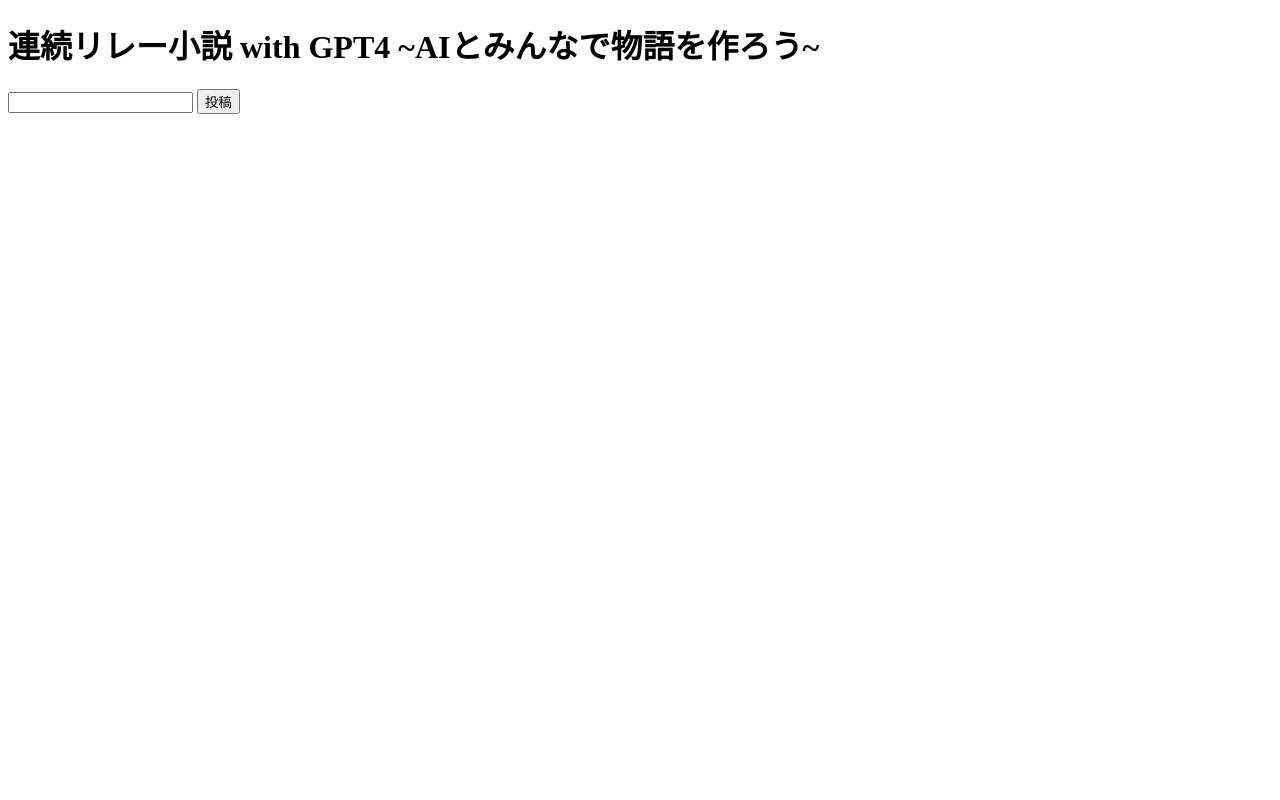
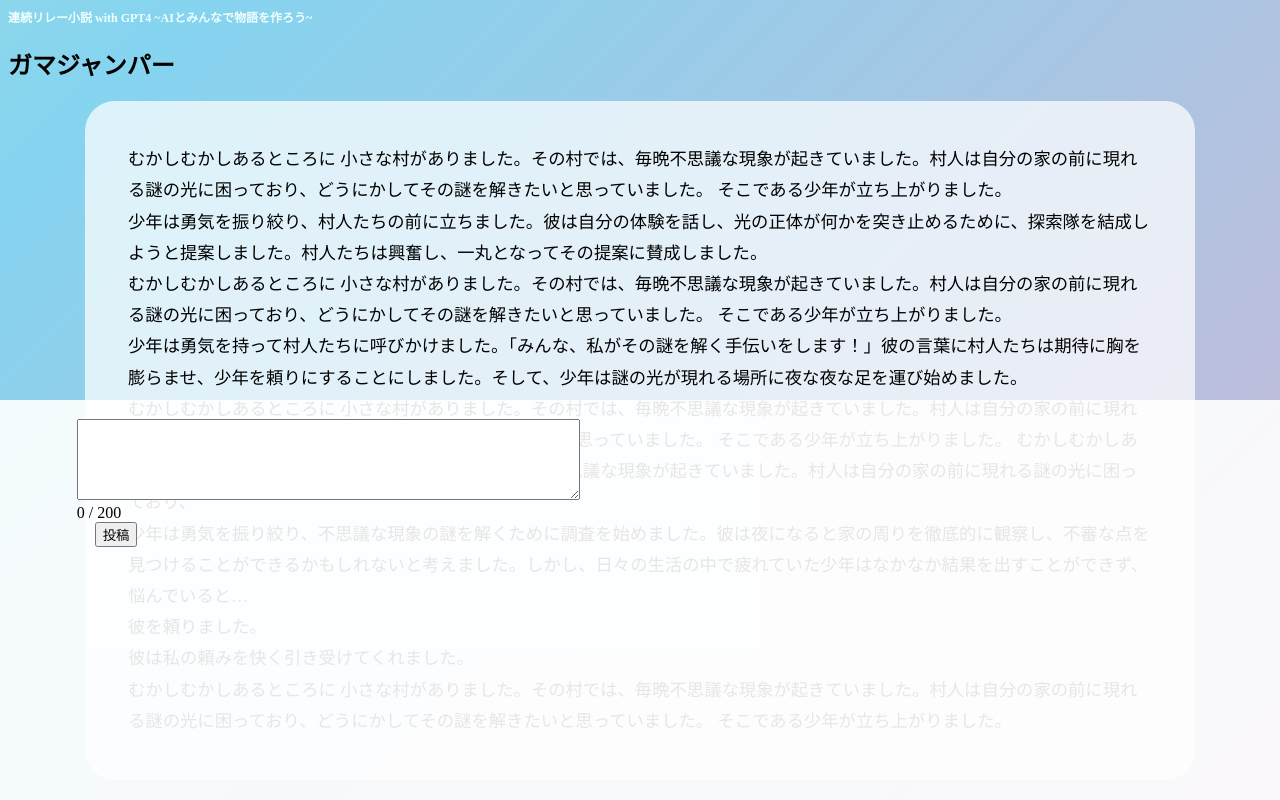
Before and after one commit to murataka9/Relay-novel-GPT, a Flask app: page / in a window 1280 px wide. Run offline with Flask 3, Linux system fonts and the light colour scheme; data that the repository does not hold is empty.

Commit message:
change css

```diff
--- a/app.py
+++ b/app.py
@@ -1,14 +1,21 @@
-from flask import Flask, render_template, request, send_from_directory
+from flask import Flask, render_template, request, send_from_directory, jsonify
 import openai
 from dotenv import load_dotenv
 import os
 import csv
-import prompt
+from prompts_cal import *
 import json
 
 # API load
-load_dotenv()
+load_dotenv(verbose=True)
+dotenv_path = "/.env"
+load_dotenv(dotenv_path)
 openai.api_key = os.getenv("OPENAI_API_KEY")
+
+summary = ""
+title = "ガマジャンパー"
+prompts = [] # use a list to store the story
+TOKEN_THRESHOLD = 400
 
 # New flask instance
 app = Flask(__name__)
@@ -21,17 +28,26 @@
 # ユーザーの入力に対して、続きを生成する
 @app.route('/submit', methods=['POST'])
 def submit():
+
+    global summary, title, prompts  # Add this line to access the global variables
     input_text = request.form['text']
+    print("submited: "+input_text)
 
-    # トークン数が上限に達するかどうかをチェックし、達する場合は要約とタイトルを更新します
+    # summary, title, prompts の初期化
+    if not prompts:
+        summary = ""
+        title = "ガマジャンパー"
+
+    # トークン数が上限に達するかどうかをチェックし、達する場合は要約とタイトルを更新
     if count_tokens(input_text) + count_tokens(summary) >= TOKEN_THRESHOLD:
         summary = generate_gpt_summary(prompts)
         title = generate_gpt_title(prompts)
         prompts = [summary]
+        print("Token limit: prompts: {}, title: {}".format(prompts, title))
 
     prompts.append(input_text)
 
-    with open('story.csv', 'w', newline='', encoding='utf-8') as csvfile:
+    with open('static/story.csv', 'w', newline='', encoding='utf-8') as csvfile:
         story_writer = csv.writer(csvfile)
         story_writer.writerow([title, summary] + prompts)
 
@@ -43,10 +59,10 @@
 # 障害対策（立ち上げた時にcsvを読み込む）
 @app.route('/load_story')
 def load_story():
-    if not os.path.exists('story.csv'):
+    if not os.path.exists('static/story.csv'):
         return jsonify({"story": [], "title": ""})
 
-    with open('story.csv', 'r', newline='', encoding='utf-8') as csvfile:
+    with open('static/story.csv', 'r', newline='', encoding='utf-8') as csvfile:
         story_reader = csv.reader(csvfile)
         title, summary, *story_data = next(story_reader)
 
--- a/static/app.js
+++ b/static/app.js
@@ -1,6 +1,22 @@
 $(document).ready(function() {
         // ページ読み込み時に物語をロードする
         loadStory();
+        console.log('ストーリーが読み込まれました。')
+
+    $("#user-input").on("input", function () {
+        const maxLength = 200;
+        const charCount = $("#user-input").val().length;
+
+        if (charCount > maxLength) {
+            $("#error-message").show();
+            $("#submit-button").prop("disabled", true);
+        } else {
+            $("#error-message").hide();
+            $("#submit-button").prop("disabled", false);
+        }
+
+        $("#char-counter").text(charCount + " / " + maxLength);
+    });
 
     $("#input-form").on("submit", function(event) {
         event.preventDefault();
--- /dev/null
+++ b/static/main.css
@@ -0,0 +1,70 @@
+@keyframes gradient-background {
+    0% {
+        background-position: 0% 50%;
+    }
+
+    50% {
+        background-position: 100% 50%;
+    }
+
+    100% {
+        background-position: 0% 50%;
+    }
+}
+
+body {
+    background-image: linear-gradient(-45deg,#f9a5c5, #85d4f0, rgb(239, 245, 159));
+    background-size: 300% 300%;
+    animation: gradient-background 25s ease infinite;
+}
+
+h1 {
+    font-size: 9pt;
+    font-weight:2px;
+    color: azure;
+}
+
+.story{
+    background-color: rgba(255, 255, 255, 0.716);
+    padding: 2.5em;
+    width: 80vw;
+    margin: 0 auto;
+    font-family: serif;
+    font-size: 13pt;
+    line-height: 1.8em;
+    border-radius: 30px 30px 30px 30px;
+}
+
+.forms{
+    display: block;
+    position: fixed;
+    /*ポジションを固定する*/
+    bottom: 0px;
+    /*一番上に設置*/
+    left: 0px;
+    z-index: 9999;
+    /*どの要素よりも上にくるように*/
+    background-color: rgba(255, 255, 255, 0.9);
+    /*メニューバー背景色*/
+    width: 100vw;
+    height: 50vh;
+    /*横幅を100%に*/
+    padding: 0 0;
+}
+
+.user_area{
+    width:88vw;
+    margin: 0 auto;
+    padding: 1.2em;
+}
+
+.textarea{
+    float: left;
+    width: 50vw;
+    margin: 0 auto;
+}
+.submit-button{
+    width: 10vw;
+    margin-left: 10px;
+    padding: 0.5em;
+}
--- /dev/null
+++ b/static/story.csv
@@ -0,0 +1,5 @@
+ガマジャンパー,,"むかしむかしあるところに
+小さな村がありました。その村では、毎晩不思議な現象が起きていました。村人は自分の家の前に現れる謎の光に困っており、どうにかしてその謎を解きたいと思っていました。
+そこである少年が立ち上がりました。",少年は勇気を振り絞り、村人たちの前に立ちました。彼は自分の体験を話し、光の正体が何かを突き止めるために、探索隊を結成しようと提案しました。村人たちは興奮し、一丸となってその提案に賛成しました。,むかしむかしあるところに 小さな村がありました。その村では、毎晩不思議な現象が起きていました。村人は自分の家の前に現れる謎の光に困っており、どうにかしてその謎を解きたいと思っていました。 そこである少年が立ち上がりました。,少年は勇気を持って村人たちに呼びかけました。「みんな、私がその謎を解く手伝いをします！」彼の言葉に村人たちは期待に胸を膨らませ、少年を頼りにすることにしました。そして、少年は謎の光が現れる場所に夜な夜な足を運び始めました。,"むかしむかしあるところに 小さな村がありました。その村では、毎晩不思議な現象が起きていました。村人は自分の家の前に現れる謎の光に困っており、どうにかしてその謎を解きたいと思っていました。 そこである少年が立ち上がりました。
+むかしむかしあるところに 小さな村がありました。その村では、毎晩不思議な現象が起きていました。村人は自分の家の前に現れる謎の光に困っており、",少年は勇気を振り絞り、不思議な現象の謎を解くために調査を始めました。彼は夜になると家の周りを徹底的に観察し、不審な点を見つけることができるかもしれないと考えました。しかし、日々の生活の中で疲れていた少年はなかなか結果を出すことができず、悩んでいると…,彼を頼りました。,彼は私の頼みを快く引き受けてくれました。,"むかしむかしあるところに 小さな村がありました。その村では、毎晩不思議な現象が起きていました。村人は自分の家の前に現れる謎の光に困っており、どうにかしてその謎を解きたいと思っていました。 そこである少年が立ち上がりました。
+"
--- a/templates/index.html
+++ b/templates/index.html
@@ -4,16 +4,31 @@
     <title>連続リレー小説 with GPT4 ~AIとみんなで物語を作ろう~</title>
     <script src="https://ajax.googleapis.com/ajax/libs/jquery/3.6.0/jquery.min.js"></script>
     <script src="/static/app.js"></script>
+    <link rel="stylesheet" href="/static/main.css"> <!-- この行を追加 -->
 </head>
 <body>
     <h1>連続リレー小説 with GPT4 ~AIとみんなで物語を作ろう~</h1>
     <h2 id="story-title"></h2>
-    <div id="story-container">
-        <!-- ここに物語の一部が表示されます -->
+
+    <div class="story">
+        <div id="story-container">
+            <!-- ここに物語の一部が表示されます -->
+        </div>
     </div>
-    <form id="input-form">
-        <input type="text" id="user-input" required>
-        <input type="submit" value="投稿">
-    </form>
+
+    <div class="forms">
+        <div class="user_area">
+            <form id="input-form">
+                <div class="textarea">
+                    <textarea id="user-input" rows="5" cols="60" required></textarea>
+                    <div id="error-message" style="color: red; display: none;">200文字を超えています。</div>
+                    <div id="char-counter">0 / 200</div>
+                </div>
+                <div class="submit-button">
+                    <input type="submit" id="submit-button" value="投稿">
+                </div>
+            </form>
+        </div>
+    </div>
 </body>
 </html>
```
Also changed, not shown: prompt.py (deleted, +0 -23 lines), prompts_cal.py (added, +32 -0 lines), requirements.txt (added, +24 -0 lines), 1 other file.
